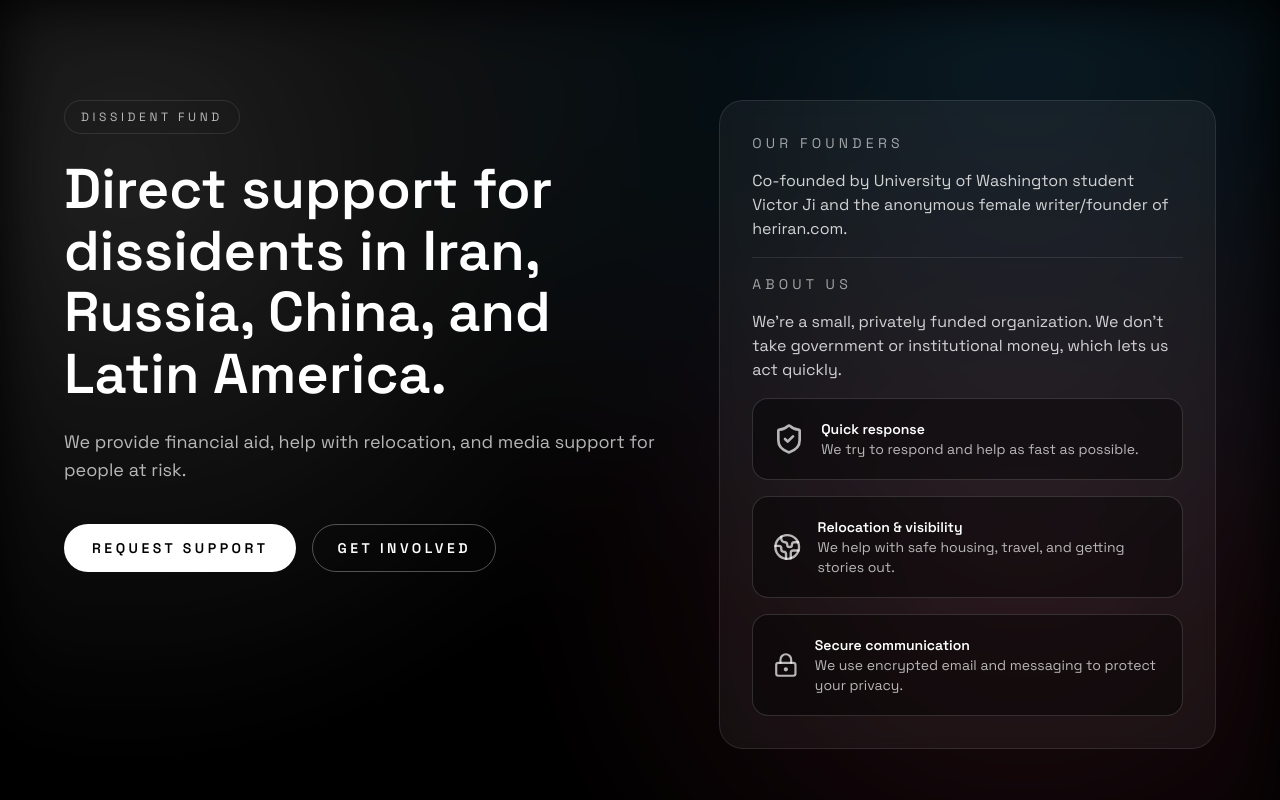
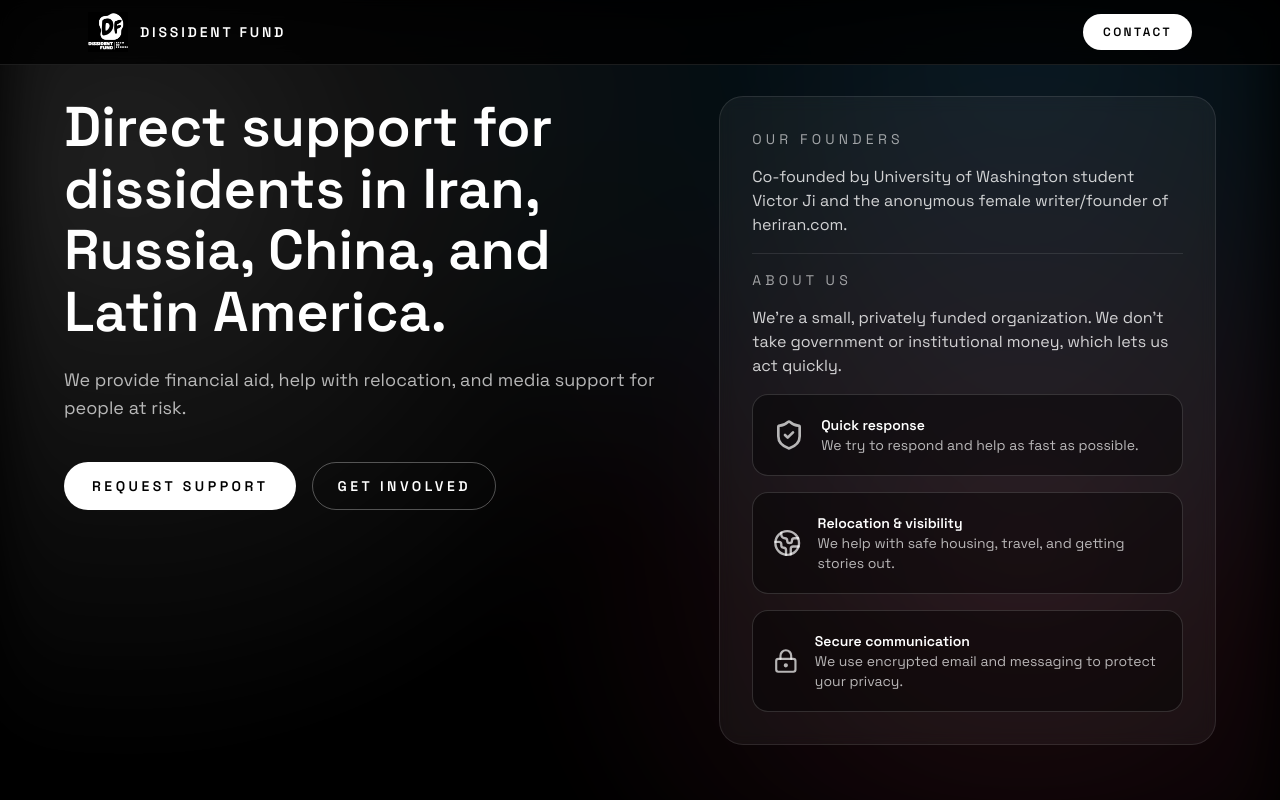
Before and after one commit to victormeoww/dissidentfundprod, a Next.js app: page / in a window 1280 px wide. Shown: the top 800 px of the page. Built offline with nearby package versions, Linux system fonts and the light colour scheme.

Commit message:
feat: Add logo to header and footer, create sticky header navigation

```diff
--- a/src/app/page.tsx
+++ b/src/app/page.tsx
@@ -1,4 +1,5 @@
 import { SiteFooter } from "@/components/footer";
+import { SiteHeader } from "@/components/header";
 import { ContactSection } from "@/components/sections/contact";
 import { HeroSection } from "@/components/sections/hero";
 import { HowWeWorkSection } from "@/components/sections/how-we-work";
@@ -10,6 +11,7 @@ import { WhoWeHelpSection } from "@/components/sections/who-we-help";
 export default function Home() {
   return (
     <main className="bg-black text-white">
+      <SiteHeader />
       <HeroSection />
       <WhatWeDoSection />
       <WhoWeHelpSection />
--- a/src/components/footer.tsx
+++ b/src/components/footer.tsx
@@ -1,16 +1,24 @@
+import Image from "next/image";
 import { Button } from "@/components/ui/button";
 
 export function SiteFooter() {
   return (
-    <footer className="border-t border-white/10 bg-black px-6 py-10 text-sm text-white/70">
-      <div className="mx-auto flex w-full max-w-6xl flex-col items-center gap-4 text-center">
+    <footer className="border-t border-white/10 bg-black px-6 py-12 text-sm text-white/70">
+      <div className="mx-auto flex w-full max-w-6xl flex-col items-center gap-6 text-center">
+        <Image
+          src="/logo.png"
+          alt="Dissident Fund"
+          width={60}
+          height={60}
+          className="invert opacity-80"
+        />
         <Button
           asChild
           className="text-white underline decoration-dotted underline-offset-4 hover:text-white/80 bg-transparent border-none p-0 h-auto font-normal text-sm"
         >
           <a href="mailto:victor@meowmemes.org">Contact us</a>
         </Button>
-        <p>© 2025 Dissident Fund</p>
+        <p>© 2025 Dissident Fund · Know No Borders</p>
       </div>
     </footer>
   );
--- /dev/null
+++ b/src/components/header.tsx
@@ -0,0 +1,32 @@
+"use client";
+
+import Image from "next/image";
+import { Button } from "@/components/ui/button";
+
+export function SiteHeader() {
+  return (
+    <header className="fixed top-0 left-0 right-0 z-50 bg-black/80 backdrop-blur-md border-b border-white/10">
+      <div className="mx-auto flex h-16 max-w-6xl items-center justify-between px-6">
+        <a href="#top" className="flex items-center gap-3">
+          <Image
+            src="/logo.png"
+            alt="Dissident Fund"
+            width={40}
+            height={40}
+            className="invert"
+          />
+          <span className="text-sm font-semibold uppercase tracking-[0.2em] text-white hidden sm:block">
+            Dissident Fund
+          </span>
+        </a>
+        <Button
+          asChild
+          size="sm"
+          className="h-9 rounded-full bg-white px-5 text-xs font-semibold uppercase tracking-[0.2em] text-black hover:bg-white/90"
+        >
+          <a href="mailto:victor@meowmemes.org">Contact</a>
+        </Button>
+      </div>
+    </header>
+  );
+}
--- a/src/components/sections/hero.tsx
+++ b/src/components/sections/hero.tsx
@@ -8,7 +8,7 @@ import { fadeInUp, staggerContainer } from "@/lib/motion";
 export function HeroSection() {
   return (
     <section
-      className="relative isolate min-h-[620px] overflow-hidden bg-black px-6 py-[clamp(3.75rem,8vw,6.25rem)] text-white sm:px-10"
+      className="relative isolate min-h-[620px] overflow-hidden bg-black px-6 pt-24 pb-[clamp(3.75rem,8vw,6.25rem)] text-white sm:px-10"
       id="top"
     >
       <div
@@ -28,9 +28,6 @@ export function HeroSection() {
         animate="show"
       >
         <motion.div className="space-y-6" variants={fadeInUp}>
-          <p className="inline-flex items-center gap-2 rounded-full border border-white/10 px-4 py-2 text-xs uppercase tracking-[0.3em] text-white/70">
-            Dissident Fund
-          </p>
           <h1 className="text-balance text-[clamp(2.25rem,5vw,3.5rem)] font-semibold leading-[1.1] sm:max-w-[700px]">
             Direct support for dissidents in Iran, Russia, China, and Latin America.
           </h1>
```
Also changed, not shown: Black White Modern Monogram Logo-2.png (added), public/logo.png (added).
